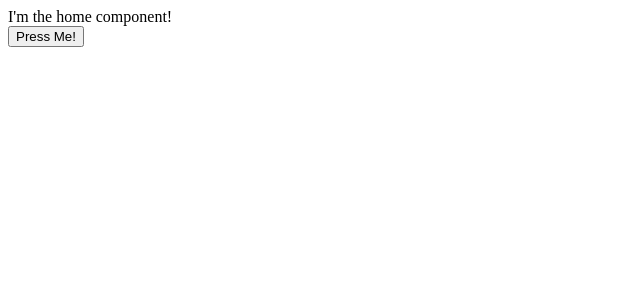
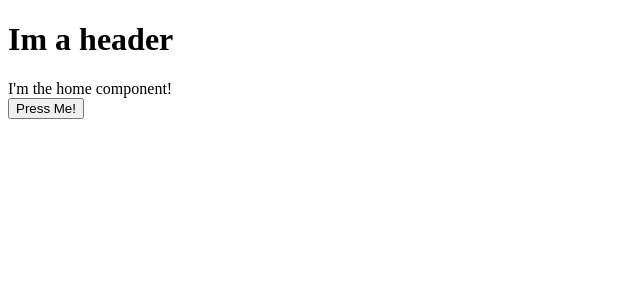
Before and after one commit to hsnu510514/SSR-with-React-and-Redux, a React app: page / in a window 1280 px wide. Shown: the top 300 px of the page, without its empty margins (0-640 px from the left). Built offline with nearby package versions, Linux system fonts and the light colour scheme; the HTML template or start-up script is replaced by a standard one.

Commit message:
route nesting

```diff
--- /dev/null
+++ b/src/client/App.js
@@ -0,0 +1,15 @@
+import React from 'react';
+import { renderRoutes } from 'react-router-config';
+
+const App = ({ route }) => {
+  return  (
+    <div>
+      <h1>Im a header</h1>
+      {renderRoutes(route.routes)}
+    </div>
+  );
+};
+
+export default {
+  component: App
+}
--- a/src/client/Routes.js
+++ b/src/client/Routes.js
@@ -1,8 +1,12 @@
 import React from 'react';
+import App from './App';
 import HomePage from './pages/HomePage';
 import UsersListPage from './pages/UsersListPage';
 
 export default [
+  {
+    ...App,
+    routes: [
       {
         ...HomePage,
         path: '/',
@@ -12,4 +16,6 @@
         ...UsersListPage,
         path: '/users'
       }
+    ]
+  }
 ];
```
Lines whose indentation alone changed are shown as unchanged.
